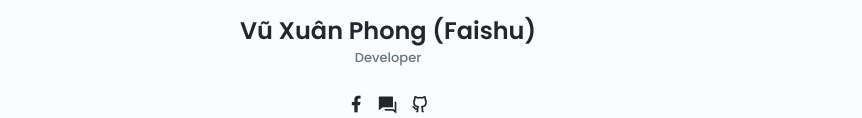
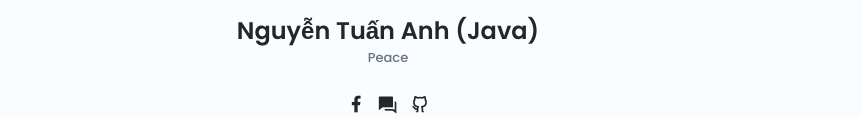
Before and after one commit to FaishuVN/NguyenTuanAnh, a plain HTML site: page index.html in a window 1280 px wide. Shown: the part 202-320 px from the top of the page, without its empty margins (252-1114 px from the left). Drawn offline with nearby package versions, Linux system fonts and the light colour scheme.

Commit message:
Update index.html

```diff
--- a/index.html
+++ b/index.html
@@ -31,8 +31,8 @@
                       </div>
                   </div>
 
-                  <h2 class="profile__name">Vũ Xuân Phong (Faishu)
-                  <h3 class="profile__profession">Developer</h3>
+                  <h2 class="profile__name">Nguyễn Tuấn Anh (Java)
+                  <h3 class="profile__profession">Peace</h3>
 
                   <ul class="profile__social">
                       <a href="https://www.facebook.com/dungchuitao" target="_blank" class="profile__social-link">
```
